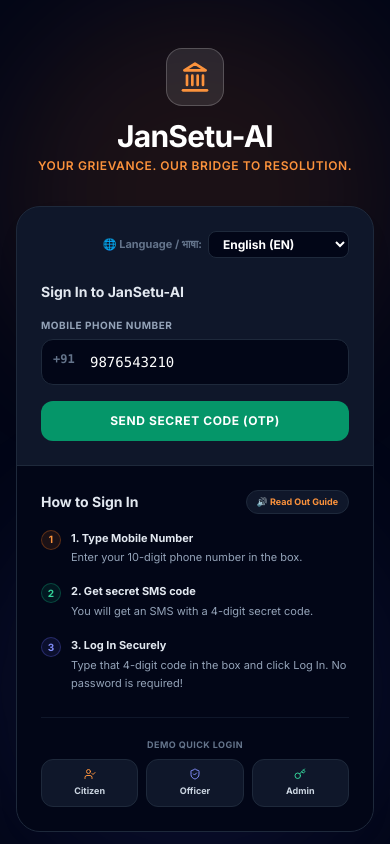
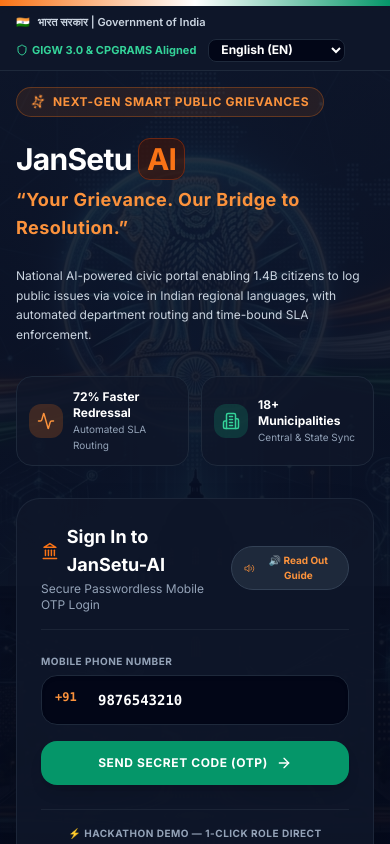
Before and after one commit to AdiCore5/SIH-Hackathon-2026, a React (Vite) app: page / in a window 390 px wide. Shown: the top 844 px of the page. Built offline with nearby package versions, Linux system fonts and the light colour scheme.

Commit message:
feat: design official Digital India login page with custom background image, audio guide & passwordless mobile OTP flow

```diff
--- a/src/App.tsx
+++ b/src/App.tsx
@@ -16,10 +16,10 @@
 import { OfficerDashboard } from './pages/OfficerDashboard';
 import { AdminDashboard } from './pages/AdminDashboard';
 
-import { Key, Landmark, ShieldCheck, UserCheck } from 'lucide-react';
+import { Key, Landmark, ShieldCheck, UserCheck, Volume2, Sparkles, CheckCircle2, Globe, Shield, ArrowRight, Activity, Building2 } from 'lucide-react';
 
 const App: React.FC = () => {
-  // Auth state (Default logged in for immediate demo bypass, login option available)
+  // Auth state (Default false for realistic login screen preview, 1-click bypass available)
   const [isLoggedIn, setIsLoggedIn] = useState(false);
   const [email, setEmail] = useState('demo.citizen@jansetu.ai');
   const [password, setPassword] = useState('Demo@123');
@@ -38,7 +38,6 @@
   const [notifications, setNotifications] = useState<Notification[]>([]);
   const [userName, setUserName] = useState('Rahul Verma');
 
-  const [loginTab, setLoginTab] = useState<'phone' | 'email'>('phone');
   const [phone, setPhone] = useState('9876543210');
   const [otp, setOtp] = useState('');
   const [otpSent, setOtpSent] = useState(false);
@@ -74,7 +73,7 @@
     try {
       await api.sendOTP(phone);
       setOtpSent(true);
-      alert('Demo Code Sent! Enter 1234 to verify.');
+      alert('Demo Verification Code Sent! Enter 1234 to verify.');
     } catch (err: any) {
       setAuthError(err.message || "Failed to send OTP.");
     } finally {
@@ -91,10 +90,23 @@
       setIsLoggedIn(true);
       handleRoleChange(response.user.role as UserRole);
     } catch (err: any) {
-      setAuthError(err.message || "Invalid OTP code.");
+      setAuthError(err.message || "Invalid OTP code. Please enter 1234.");
     } finally {
       setAuthLoading(false);
     }
+  };
+
+  const handleDemoLogin = (selectedRole: UserRole) => {
+    setRole(selectedRole);
+    if (selectedRole === 'admin') {
+      setUserName('Dr. Rajesh Nambiar (Nodal Admin)');
+    } else if (selectedRole === 'officer') {
+      setUserName('Officer Amit Sharma (Ward Nodal Chief)');
+    } else {
+      setUserName('Rahul Verma');
+    }
+    setIsLoggedIn(true);
+    setCurrentTab('home');
   };
 
   useEffect(() => {
@@ -137,7 +149,6 @@
   }, [highContrast]);
 
   const fetchNotifications = async () => {
-    // Read from localStorage (api syncs updates to localStorage)
     const stored = localStorage.getItem('js_notifications');
     if (stored) {
       setNotifications(JSON.parse(stored));
@@ -153,124 +164,146 @@
 
   const handleRoleChange = (newRole: UserRole) => {
     setRole(newRole);
-    if (newRole === 'citizen') {
+    if (newRole === 'admin') {
+      setUserName('Dr. Rajesh Nambiar (Nodal Admin)');
+      setCurrentTab('dashboard');
+    } else if (newRole === 'officer') {
+      setUserName('Officer Amit Sharma (Ward Nodal Chief)');
+      setCurrentTab('dashboard');
+    } else {
       setUserName('Rahul Verma');
       setCurrentTab('home');
-    } else if (newRole === 'officer') {
-      setUserName('Amit Sharma');
-      setCurrentTab('dashboard');
-    } else {
-      setUserName('Rajesh Kumar');
-      setCurrentTab('dashboard');
     }
-    setSelectedGrievanceId('');
   };
 
   const handleNavigate = (tab: string, arg?: string) => {
     setCurrentTab(tab);
-    if (tab === 'track' && arg) {
+    if (arg) {
       setSelectedGrievanceId(arg);
-    } else {
-      setSelectedGrievanceId('');
     }
   };
 
   const handleMarkNotifRead = (id: string) => {
-    const updated = notifications.map(n => n.id === id ? { ...n, isRead: true } : n);
-    setNotifications(updated);
-    localStorage.setItem('js_notifications', JSON.stringify(updated));
+    api.markNotificationAsRead(id);
+    fetchNotifications();
   };
 
-  const handleDemoLogin = async (demoRole: UserRole) => {
-    setAuthLoading(true);
-    setAuthError('');
-    let demoEmail = 'demo.citizen@jansetu.ai';
-    if (demoRole === 'officer') demoEmail = 'demo.officer@jansetu.ai';
-    if (demoRole === 'admin') demoEmail = 'demo.admin@jansetu.ai';
-
-    try {
-      const response = await api.login(demoEmail, 'Demo@123');
-      setIsLoggedIn(true);
-      handleRoleChange(response.user.role as UserRole);
-    } catch (e: any) {
-      setAuthError(e.message || "Authentication error.");
-    } finally {
-      setAuthLoading(false);
-    }
-  };
-
-  const handleLoginSubmit = async (e: React.FormEvent) => {
-    e.preventDefault();
-    setAuthLoading(true);
-    setAuthError('');
-    try {
-      const response = await api.login(email, password);
-      setIsLoggedIn(true);
-      handleRoleChange(response.user.role as UserRole);
-    } catch (e: any) {
-      setAuthError(e.message || "Failed to log in.");
-    } finally {
-      setAuthLoading(false);
-    }
-  };
-
-  const handleLogout = () => {
-    setIsLoggedIn(false);
-    setAuthError('');
-  };
-
-  // 1. SIGN IN SCREEN VIEW
+  // 1. OFFICIAL GOVERNMENT SIGN IN VIEW WITH DIGITAL INDIA BG
   if (!isLoggedIn) {
     return (
-      <div className="min-h-screen bg-slate-950 flex flex-col justify-center py-12 px-4 sm:px-6 lg:px-8 relative text-white">
-        <div className="absolute top-0 right-0 w-96 h-96 bg-orange-500/10 rounded-full blur-3xl"></div>
-        <div className="absolute bottom-0 left-0 w-96 h-96 bg-indigo-500/10 rounded-full blur-3xl"></div>
+      <div
+        className="min-h-screen relative flex flex-col justify-between text-white font-sans overflow-x-hidden bg-slate-950 bg-cover bg-center bg-no-repeat"
+        style={{ backgroundImage: `linear-gradient(to bottom, rgba(15, 23, 42, 0.88), rgba(2, 6, 23, 0.96)), url('/gov_bg.png')` }}
+      >
+        {/* Top Official Tri-Color Border Bar */}
+        <div className="h-1.5 bg-gradient-to-r from-orange-500 via-white to-emerald-600 shadow-md"></div>
 
-        {/* Brand Header */}
-        <div className="sm:mx-auto sm:w-full sm:max-w-md text-center relative z-10 flex flex-col items-center mb-6">
-          <div className="p-3 bg-white/10 rounded-2xl border border-white/20 mb-3 text-orange-400">
-            <Landmark size={32} />
-          </div>
-          <h2 className="text-3xl font-extrabold tracking-tight">{translate('title', lang)}</h2>
-          <p className="text-xs font-semibold tracking-wider text-orange-400 uppercase mt-1">
-            {translate('tagline', lang)}
-          </p>
+        {/* Top Bar Header Strip */}
+        <div className="bg-slate-900/90 backdrop-blur-md px-4 md:px-12 py-2 flex flex-wrap justify-between items-center text-[11px] border-b border-slate-800 gap-2">
+          <div className="flex items-center gap-2 font-semibold text-slate-300">
+            <span>🇮🇳</span>
+            <span>भारत सरकार | Government of India</span>
+            <span className="text-slate-600 hidden sm:inline">•</span>
+            <span className="hidden sm:inline text-orange-400 font-bold">Smart India Hackathon (SIH 2026) Flagship</span>
           </div>
 
-        {/* Side-by-Side Dual Column Portal */}
-        <div className="mt-2 sm:mx-auto sm:w-full sm:max-w-4xl relative z-10">
-          <div className="bg-slate-900 border border-slate-800 shadow-premium rounded-3xl overflow-hidden grid grid-cols-1 md:grid-cols-2">
-
-            {/* Left Column: Interactive Form */}
-            <div className="p-6 md:p-10 flex flex-col justify-center border-b md:border-b-0 md:border-r border-slate-800">
-
-              {/* Language switcher dropdown inside login form */}
-              <div className="flex justify-end gap-1.5 mb-6 text-[11px] font-bold text-slate-500 items-center">
-                <span>🌐 Language / भाषा:</span>
+          <div className="flex items-center gap-3">
+            <span className="text-emerald-400 font-bold flex items-center gap-1">
+              <Shield size={12} /> GIGW 3.0 & CPGRAMS Aligned
+            </span>
             <select
               value={lang}
               onChange={(e) => setLang(e.target.value as Language)}
-                  className="bg-slate-950 border border-slate-800 rounded-lg px-2.5 py-1 text-xs text-white focus:border-orange-500 focus:outline-none cursor-pointer font-sans"
+              className="bg-slate-950 border border-slate-800 rounded-lg px-2 py-0.5 text-xs text-white focus:border-orange-500 focus:outline-none font-bold"
             >
               <option value="en">English (EN)</option>
               <option value="hi">हिन्दी (Hindi)</option>
               <option value="gu">ગુજરાતી (Gujarati)</option>
             </select>
           </div>
+        </div>
 
-              {/* Mobile + OTP Flow */}
-              <div className="space-y-4">
-                <h4 className="font-extrabold text-sm text-slate-200">{translate('login_title', lang)}</h4>
+        {/* Main Portal Container */}
+        <div className="flex-1 flex items-center justify-center p-4 md:p-8 relative z-10">
+          <div className="max-w-5xl w-full grid grid-cols-1 lg:grid-cols-12 gap-8 items-center">
 
+            {/* Left Hero & Platform Pitch Column */}
+            <div className="lg:col-span-6 space-y-6 text-left animate-slide-up">
+              <div className="inline-flex items-center gap-2 bg-orange-500/10 border border-orange-500/30 text-orange-400 text-xs px-3.5 py-1.5 rounded-full font-bold uppercase tracking-wider">
+                <Sparkles size={14} className="text-orange-400 animate-spin" style={{ animationDuration: '6s' }} />
+                <span>Next-Gen Smart Public Grievances</span>
+              </div>
+
+              <div className="space-y-2">
+                <h1 className="text-3xl sm:text-4xl lg:text-5xl font-extrabold tracking-tight text-white leading-tight font-sans">
+                  JanSetu <span className="text-orange-500 bg-orange-950/60 border border-orange-800/60 px-2 py-0.5 rounded-xl">AI</span>
+                </h1>
+                <p className="text-lg md:text-xl text-orange-400 font-extrabold tracking-wide">
+                  “{translate('tagline', lang)}”
+                </p>
+              </div>
+
+              <p className="text-slate-300 text-xs md:text-sm leading-relaxed max-w-xl">
+                National AI-powered civic portal enabling 1.4B citizens to log public issues via voice in Indian regional languages, with automated department routing and time-bound SLA enforcement.
+              </p>
+
+              {/* Digital India Vision Badges */}
+              <div className="grid grid-cols-2 gap-3 pt-2 text-xs">
+                <div className="bg-slate-900/80 border border-slate-800 p-3 rounded-2xl flex items-center gap-2.5 backdrop-blur-sm">
+                  <div className="p-2 bg-orange-500/20 text-orange-400 rounded-xl">
+                    <Activity size={18} />
+                  </div>
+                  <div>
+                    <h5 className="font-extrabold text-white text-xs">72% Faster Redressal</h5>
+                    <p className="text-[10px] text-slate-400">Automated SLA Routing</p>
+                  </div>
+                </div>
+
+                <div className="bg-slate-900/80 border border-slate-800 p-3 rounded-2xl flex items-center gap-2.5 backdrop-blur-sm">
+                  <div className="p-2 bg-emerald-500/20 text-emerald-400 rounded-xl">
+                    <Building2 size={18} />
+                  </div>
+                  <div>
+                    <h5 className="font-extrabold text-white text-xs">18+ Municipalities</h5>
+                    <p className="text-[10px] text-slate-400">Central & State Sync</p>
+                  </div>
+                </div>
+              </div>
+            </div>
+
+            {/* Right Form Card Column */}
+            <div className="lg:col-span-6 animate-slide-up">
+              <div className="bg-slate-900/90 border border-slate-800/90 rounded-3xl p-6 sm:p-8 shadow-2xl backdrop-blur-xl space-y-6">
+
+                {/* Header */}
+                <div className="flex justify-between items-center border-b border-slate-800/80 pb-4">
+                  <div>
+                    <h3 className="text-lg font-extrabold text-white flex items-center gap-2">
+                      <Landmark className="text-orange-500" size={20} />
+                      <span>{translate('login_title', lang)}</span>
+                    </h3>
+                    <p className="text-xs text-slate-400 mt-0.5">Secure Passwordless Mobile OTP Login</p>
+                  </div>
+
+                  <button
+                    onClick={playVoiceGuide}
+                    className="flex items-center gap-1.5 bg-slate-800 hover:bg-slate-700 border border-slate-700 text-orange-400 px-3 py-1.5 rounded-full text-[10px] font-extrabold transition-all active:scale-95"
+                    title="Audio Assistance"
+                  >
+                    <Volume2 size={13} className="animate-pulse" />
+                    <span>{translate('login_btn_read_guide', lang)}</span>
+                  </button>
+                </div>
+
+                {/* Login Form */}
                 {!otpSent ? (
-                  /* Step 1: Input Mobile */
                   <form onSubmit={handleSendOtp} className="space-y-4">
                     <div>
-                      <label className="block text-[10px] font-bold uppercase tracking-wider text-slate-400 mb-1.5">
+                      <label className="block text-[10px] font-extrabold uppercase tracking-wider text-slate-400 mb-1.5">
                         {translate('login_mobile_label', lang)}
                       </label>
                       <div className="relative">
-                        <span className="absolute left-3 top-3 text-xs text-slate-500 font-bold font-mono">+91</span>
+                        <span className="absolute left-3.5 top-3.5 text-xs text-orange-400 font-extrabold font-mono">+91</span>
                         <input
                           type="tel"
                           maxLength={10}
@@ -278,26 +311,26 @@
                           value={phone}
                           onChange={(e) => setPhone(e.target.value.replace(/\D/g, ''))}
                           placeholder={translate('login_mobile_placeholder', lang)}
-                          className="w-full bg-slate-950 border border-slate-800 rounded-xl pl-12 pr-4 py-3 text-sm text-white font-mono focus:border-orange-500 focus:outline-none"
+                          className="w-full bg-slate-950 border border-slate-800 rounded-2xl pl-14 pr-4 py-3.5 text-sm text-white font-mono font-bold focus:border-orange-500 focus:outline-none shadow-inner"
                         />
                       </div>
                     </div>
 
-                    {authError && <p className="text-rose-500 text-xs font-semibold">⚠️ {authError}</p>}
+                    {authError && <p className="text-rose-400 text-xs font-bold bg-rose-950/60 p-2.5 rounded-xl border border-rose-800">⚠️ {authError}</p>}
 
                     <button
                       type="submit"
                       disabled={otpLoading}
-                      className="w-full bg-emerald-600 hover:bg-emerald-700 text-white font-bold py-3 rounded-xl text-xs uppercase tracking-wider transition-all disabled:opacity-60 flex justify-center items-center gap-1.5"
+                      className="w-full bg-emerald-600 hover:bg-emerald-500 text-white font-extrabold py-3.5 rounded-2xl text-xs uppercase tracking-wider transition-all disabled:opacity-60 shadow-lg flex items-center justify-center gap-2"
                     >
-                      {otpLoading ? 'Sending...' : translate('login_btn_send_otp', lang)}
+                      <span>{otpLoading ? 'Sending OTP...' : translate('login_btn_send_otp', lang)}</span>
+                      <ArrowRight size={16} />
                     </button>
                   </form>
                 ) : (
-                  /* Step 2: Input OTP */
                   <form onSubmit={handleVerifyOtp} className="space-y-4">
                     <div>
-                      <label className="block text-[10px] font-bold uppercase tracking-wider text-slate-400 mb-1.5">
+                      <label className="block text-[10px] font-extrabold uppercase tracking-wider text-slate-400 mb-1.5">
                         {translate('login_otp_label', lang)}
                       </label>
                       <input
@@ -307,112 +340,76 @@
                         value={otp}
                         onChange={(e) => setOtp(e.target.value.replace(/\D/g, ''))}
                         placeholder={translate('login_otp_placeholder', lang)}
-                        className="w-full bg-slate-950 border border-slate-800 rounded-xl px-4 py-3 text-sm text-center font-bold font-mono tracking-widest text-white focus:border-orange-500 focus:outline-none"
+                        className="w-full bg-slate-950 border border-slate-800 rounded-2xl px-4 py-3.5 text-center text-lg font-black font-mono tracking-widest text-orange-400 focus:border-orange-500 focus:outline-none shadow-inner"
                       />
-                      <p className="text-[10px] text-slate-500 mt-1">SMS sent to +91 {phone}. Enter **1234** for verification.</p>
+                      <p className="text-[11px] text-slate-400 text-center mt-1.5">Enter verification code <strong className="text-orange-400 font-mono">1234</strong> to enter.</p>
                     </div>
 
-                    {authError && <p className="text-rose-500 text-xs font-semibold">⚠️ {authError}</p>}
+                    {authError && <p className="text-rose-400 text-xs font-bold bg-rose-950/60 p-2.5 rounded-xl border border-rose-800">⚠️ {authError}</p>}
 
                     <button
                       type="submit"
                       disabled={authLoading}
-                      className="w-full bg-orange-500 hover:bg-orange-600 text-white font-bold py-3 rounded-xl text-xs uppercase tracking-wider transition-all disabled:opacity-60"
+                      className="w-full bg-orange-600 hover:bg-orange-500 text-white font-extrabold py-3.5 rounded-2xl text-xs uppercase tracking-wider transition-all disabled:opacity-60 shadow-lg"
                     >
                       {authLoading ? 'Verifying...' : translate('login_btn_verify_otp', lang)}
                     </button>
 
-                    <div className="text-center pt-2">
+                    <div className="text-center pt-1">
                       <button
                         type="button"
                         onClick={() => { setOtpSent(false); setOtp(''); }}
-                        className="text-[10px] text-slate-400 hover:text-white underline font-bold"
+                        className="text-[11px] text-slate-400 hover:text-white underline font-bold"
                       >
                         {translate('login_change_phone', lang)}
                       </button>
                     </div>
                   </form>
                 )}
-              </div>
-            </div>
 
-            {/* Right Column: Step-by-Step Instructions & Helpers */}
-            <div className="p-6 md:p-10 bg-slate-950 flex flex-col justify-between gap-6">
-              <div>
-                <div className="flex justify-between items-center mb-4">
-                  <h4 className="font-extrabold text-sm text-slate-200">{translate('login_how_to_title', lang)}</h4>
-
-                  {/* Voice help speaker */}
-                  <button
-                    onClick={playVoiceGuide}
-                    className="flex items-center gap-1 bg-slate-900 border border-slate-800 hover:bg-slate-800 px-2.5 py-1 rounded-full text-[9px] font-black text-orange-400 active:scale-95 transition-all"
-                    title="Play voice guide instructions"
-                  >
-                    {translate('login_btn_read_guide', lang)}
-                  </button>
-                </div>
-
-                <div className="space-y-4 text-[11px] leading-relaxed text-slate-400">
-                  <div className="flex gap-2.5">
-                    <span className="h-5 w-5 rounded-full bg-orange-500/10 border border-orange-500/30 text-orange-400 flex items-center justify-center font-bold text-[10px] shrink-0">1</span>
-                    <div>
-                      <p className="font-bold text-slate-200">{translate('login_step_1_title', lang)}</p>
-                      <p className="mt-0.5">{translate('login_step_1_desc', lang)}</p>
-                    </div>
-                  </div>
-                  <div className="flex gap-2.5">
-                    <span className="h-5 w-5 rounded-full bg-emerald-500/10 border border-emerald-500/30 text-emerald-400 flex items-center justify-center font-bold text-[10px] shrink-0">2</span>
-                    <div>
-                      <p className="font-bold text-slate-200">{translate('login_step_2_title', lang)}</p>
-                      <p className="mt-0.5">{translate('login_step_2_desc', lang)}</p>
-                    </div>
-                  </div>
-                  <div className="flex gap-2.5">
-                    <span className="h-5 w-5 rounded-full bg-indigo-500/10 border border-indigo-500/30 text-indigo-400 flex items-center justify-center font-bold text-[10px] shrink-0">3</span>
-                    <div>
-                      <p className="font-bold text-slate-200">{translate('login_step_3_title', lang)}</p>
-                      <p className="mt-0.5">{translate('login_step_3_desc', lang)}</p>
-                    </div>
-                  </div>
-                </div>
-              </div>
-
-              {/* 1-Click bypass testing */}
-              <div className="border-t border-slate-900 pt-5">
-                <span className="text-[9px] uppercase font-bold text-slate-500 tracking-wider block mb-2 text-center lg:text-left">
-                  {translate('login_demo_title', lang)}
+                {/* Direct 1-Click Evaluation Bypass */}
+                <div className="border-t border-slate-800/80 pt-4 space-y-2">
+                  <span className="text-[10px] uppercase font-extrabold text-slate-400 tracking-wider block text-center">
+                    ⚡ Hackathon Demo — 1-Click Role Direct Preview:
                   </span>
                   <div className="grid grid-cols-3 gap-2">
                     <button
                       type="button"
                       onClick={() => handleDemoLogin('citizen')}
-                    className="bg-slate-900 border border-slate-800 hover:border-orange-500 py-2 rounded-xl text-[9px] font-bold text-slate-300 hover:text-white flex flex-col items-center gap-1 transition-all"
+                      className="bg-slate-950 border border-slate-800 hover:border-orange-500 py-2.5 rounded-xl text-[10px] font-extrabold text-slate-300 hover:text-white flex flex-col items-center gap-1 transition-all shadow-sm"
                     >
-                    <UserCheck size={12} className="text-orange-400" />
-                    Citizen
+                      <UserCheck size={14} className="text-orange-400" />
+                      <span>Citizen</span>
                     </button>
                     <button
                       type="button"
                       onClick={() => handleDemoLogin('officer')}
-                    className="bg-slate-900 border border-slate-800 hover:border-indigo-500 py-2 rounded-xl text-[9px] font-bold text-slate-300 hover:text-white flex flex-col items-center gap-1 transition-all"
+                      className="bg-slate-950 border border-slate-800 hover:border-indigo-500 py-2.5 rounded-xl text-[10px] font-extrabold text-slate-300 hover:text-white flex flex-col items-center gap-1 transition-all shadow-sm"
                     >
-                    <ShieldCheck size={12} className="text-indigo-400" />
-                    Officer
+                      <ShieldCheck size={14} className="text-indigo-400" />
+                      <span>Officer</span>
                     </button>
                     <button
                       type="button"
                       onClick={() => handleDemoLogin('admin')}
-                    className="bg-slate-900 border border-slate-800 hover:border-emerald-500 py-2 rounded-xl text-[9px] font-bold text-slate-300 hover:text-white flex flex-col items-center gap-1 transition-all"
+                      className="bg-slate-950 border border-slate-800 hover:border-emerald-500 py-2.5 rounded-xl text-[10px] font-extrabold text-slate-300 hover:text-white flex flex-col items-center gap-1 transition-all shadow-sm"
                     >
-                    <Key size={12} className="text-emerald-400" />
-                    Admin
+                      <Key size={14} className="text-emerald-400" />
+                      <span>Admin</span>
                     </button>
                   </div>
                 </div>
 
               </div>
+            </div>
 
           </div>
+        </div>
+
+        {/* Footer info strip */}
+        <div className="bg-slate-950/90 text-slate-500 py-3 px-4 text-center text-[10px] border-t border-slate-900 flex justify-between items-center px-4 md:px-12">
+          <span>Managed by National Informatics Centre (NIC) & MeitY, Government of India</span>
+          <span>SIH Hackathon 2026 Prototype • GIGW Version 3.0</span>
         </div>
       </div>
     );
--- a/src/services/api.ts
+++ b/src/services/api.ts
@@ -1009,5 +1009,16 @@
   async exportGrievances(): Promise<string> {
     const grievances = getLocalStorage<Grievance[]>('js_grievances', []);
     return JSON.stringify(grievances, null, 2);
+  },
+
+  markNotificationAsRead(notificationId: string): boolean {
+    const notifications = getLocalStorage<Notification[]>('js_notifications', []);
+    const idx = notifications.findIndex(n => n.id === notificationId);
+    if (idx !== -1) {
+      notifications[idx].isRead = true;
+      setLocalStorage('js_notifications', notifications);
+      return true;
+    }
+    return false;
   }
 };
```
Also changed, not shown: public/gov_bg.png (added). Lines whose indentation alone changed are shown as unchanged.
